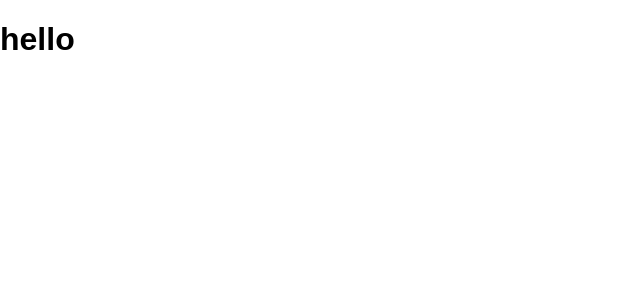
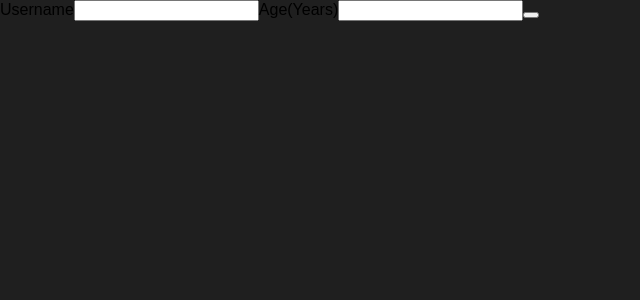
Before and after one commit to SahuAyush05/Basic_React, a React (Create React App) app: page / in a window 1280 px wide. Shown: the top 300 px of the page, without its empty margins (0-640 px from the left). Built offline with nearby package versions, Linux system fonts and the light colour scheme.

Commit message:
adding_form

```diff
--- a/src/App.js
+++ b/src/App.js
@@ -1,10 +1,12 @@
 import React from 'react';
+import AddUser from './components/Users/AddUser';
 
 
 function App() {
   return (
     <div>
-      <h1>hello</h1>
+
+      <AddUser></AddUser>
     </div>
   );
 }
--- /dev/null
+++ b/src/components/Users/AddUser.js
@@ -0,0 +1,19 @@
+import React from "react";
+
+const AddUser= props=>{
+const addUserHandler=(event)=>{
+    event.preventDefault();
+}
+return(
+    <form onSubmit={addUserHandler}>
+        <label htmlFor="username">Username</label>
+        <input id="username" type ="text"></input>
+        <label htmlFor="age">Age(Years)</label>
+        <input id="age" type ="number"></input>
+
+        <button type="submit"></button>
+    </form>
+);
+};
+
+export default AddUser;
--- a/src/index.css
+++ b/src/index.css
@@ -4,6 +4,7 @@
 
 html {
   font-family: sans-serif;
+  background: #1f1f1f;
 }
 
 body {
```
